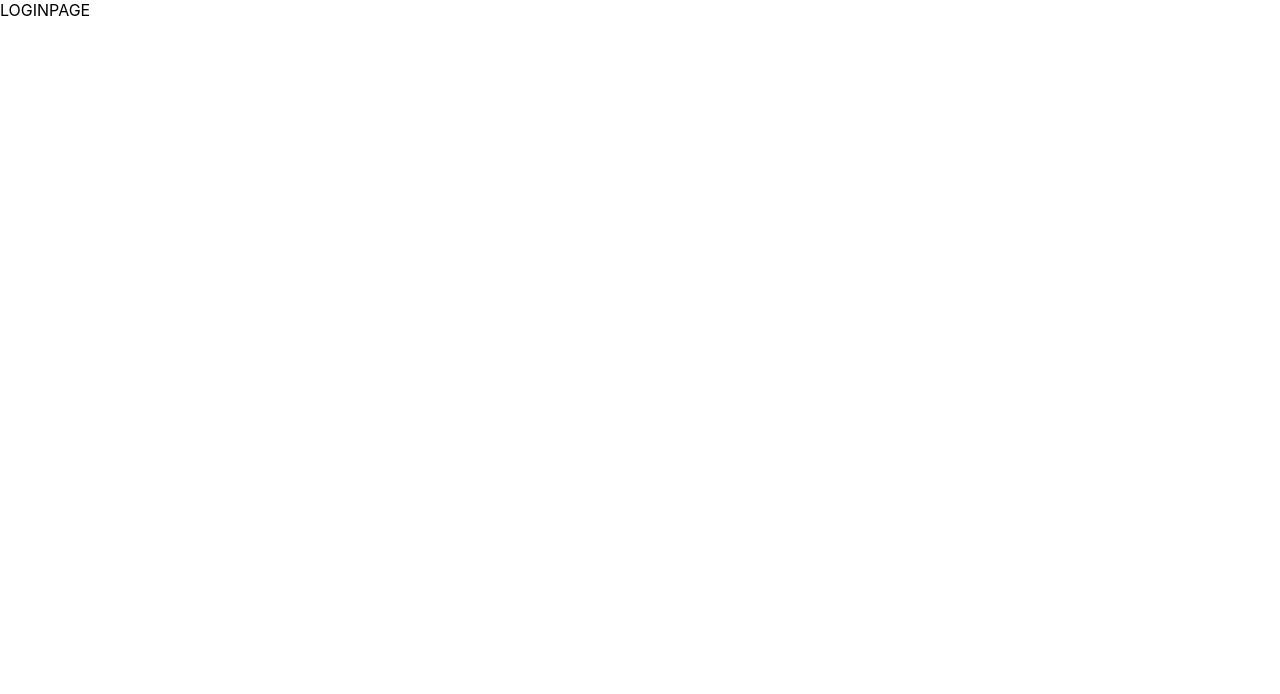
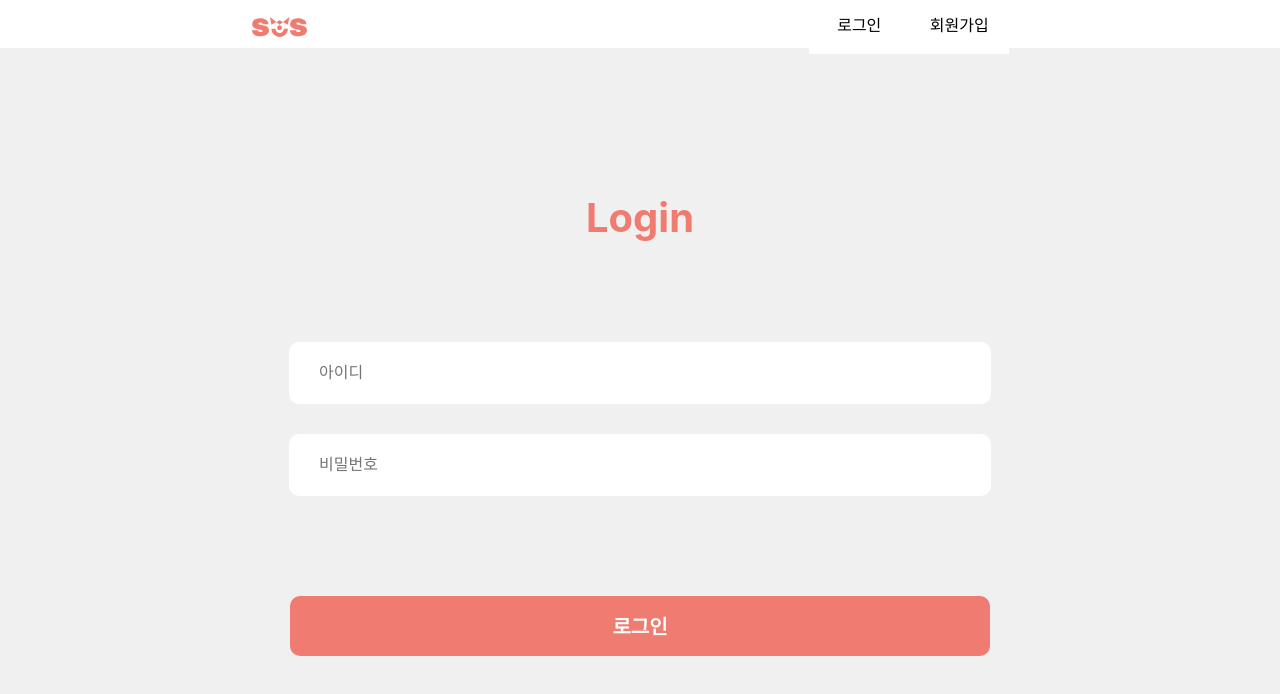
Before and after one commit to DSM-SDS/SDS_ADMIN_FE, a React (Create React App) app in the folder sds/: page / in a window 1280 px wide. Shown: the top 694 px of the page. Built offline with nearby package versions, Linux system fonts and the light colour scheme.

Commit message:
📑 :: Login page 퍼블리싱

```diff
--- a/sds/src/pages/Auth/index.jsx
+++ b/sds/src/pages/Auth/index.jsx
@@ -3,11 +3,78 @@ import axios from "axios";
 import { styled } from "styled-components";
 import { color } from "../../styles/theme";
 
+import Header from "../../components/Header";
+
 function LoginPage() {
+  const onClickLogin = () => {
+    window.location.assign("/main");
+  }
 
   return (
-    <>LOGINPAGE</>
+    <>
+      <Header />
+      <Container>
+        <Text>Login</Text>
+        <InputDiv>
+          <Input className="id" type="text" placeholder="아이디" />
+          <Input className="pw" type="password" placeholder="비밀번호" />
+        </InputDiv>
+        <Button onClick={() => onClickLogin()}>로그인</Button>
+      </Container>
+    </>
   );
 }
 
+const Container = styled.div`
+	width: 100%;
+	height: 94vh;
+  background-color: ${color.Gray[0]};
+  display: flex;
+  flex-direction: column;
+  align-items: center;
+  justify-content: center;
+  row-gap: 100px;
+`;
+
+const Text = styled.div`
+  font-size: 40px;
+  font-weight: bold;
+  color: ${color.Red[1]};
+`
+
+const Input = styled.input`
+  width: 670px;
+  height: 60px;
+  font-size: 16px;
+  font-weight: 500;
+  border-radius: 10px;
+  border: none;
+  padding-left: 30px;
+  &:focus {
+    outline: none;
+  }
+`
+
+const InputDiv = styled.div`
+  display: flex;
+  flex-direction: column;
+  justify-content: center;
+  row-gap: 30px;
+`
+
+const Button = styled.button`
+  background-color: ${color.Red[1]};
+  color: ${color.White};
+  font-size: 20px;
+  font-weight: 600;
+  width: 700px;
+  height: 60px;
+  border: none;
+  border-radius: 10px;
+
+  &:hover {
+    cursor: pointer;
+  }
+`
+
 export default LoginPage;
```
